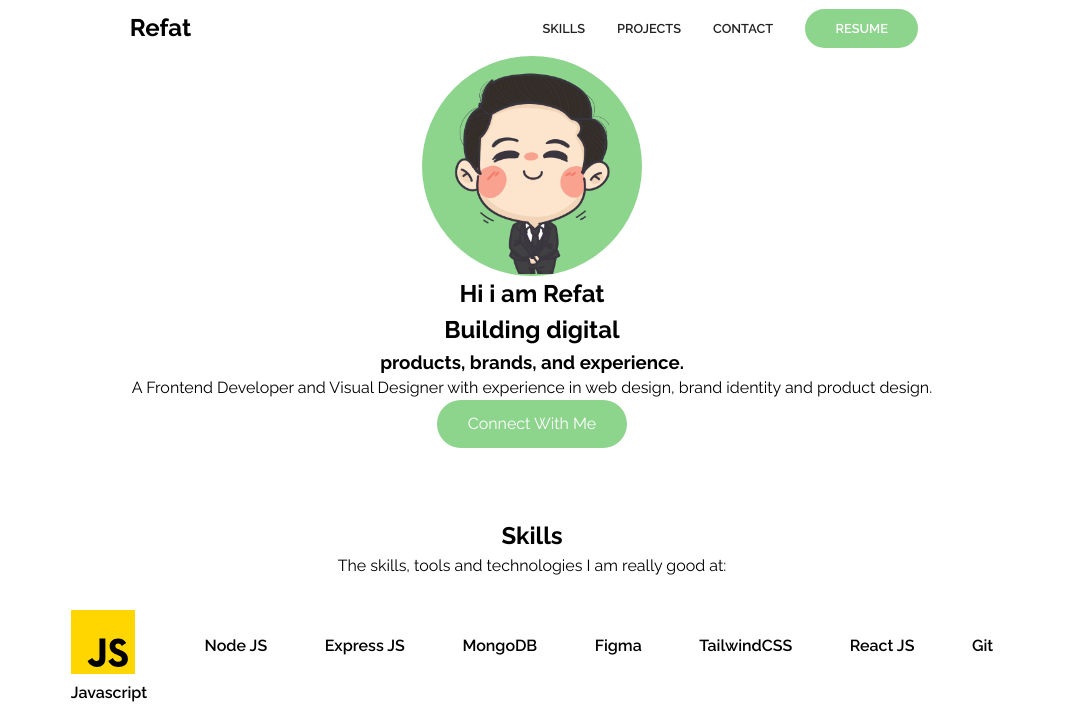
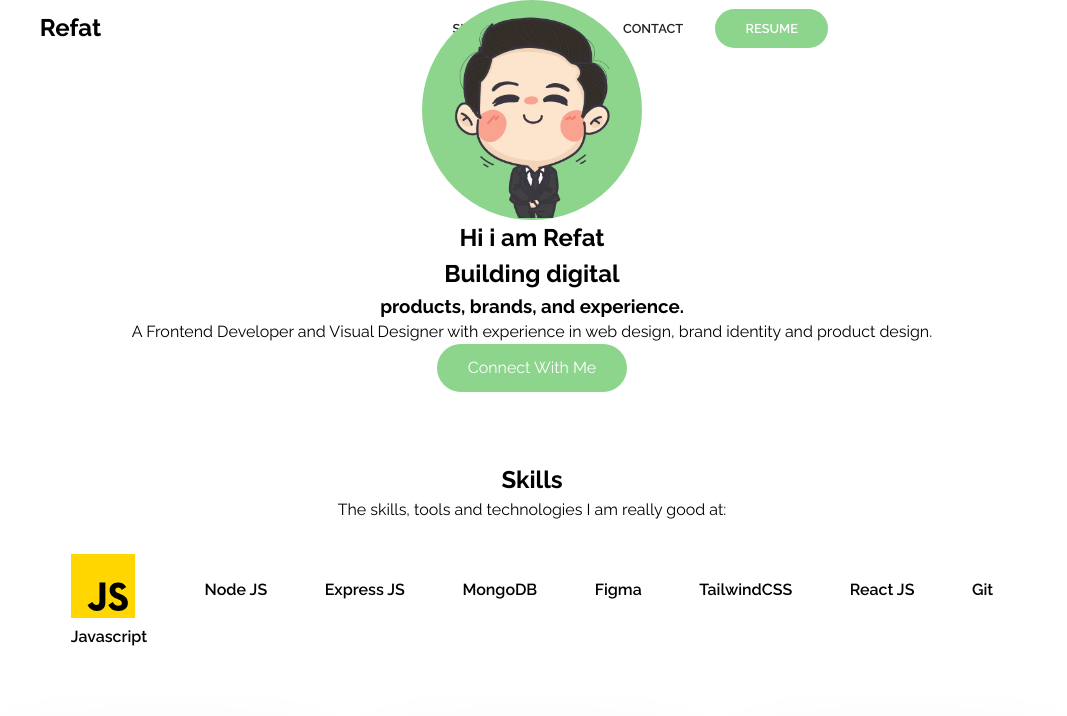
Before and after one commit to therefat/onePage_design, a plain HTML site: page index.html in a window 1280 px wide. Shown: the top 716 px of the page, without its empty margins (108-1175 px from the left). Drawn offline with Linux system fonts and the light colour scheme.

Commit message:
some change

```diff
--- a/style.css
+++ b/style.css
@@ -41,7 +41,10 @@ a{
     display: flex;
     align-items: center;
     justify-content: space-around;
-    /* flex-direction: column; */
+    position: fixed;
+    top: 0;
+    left: 0;
+    width: 100%;
   }
   .navbar h1{
 
```
